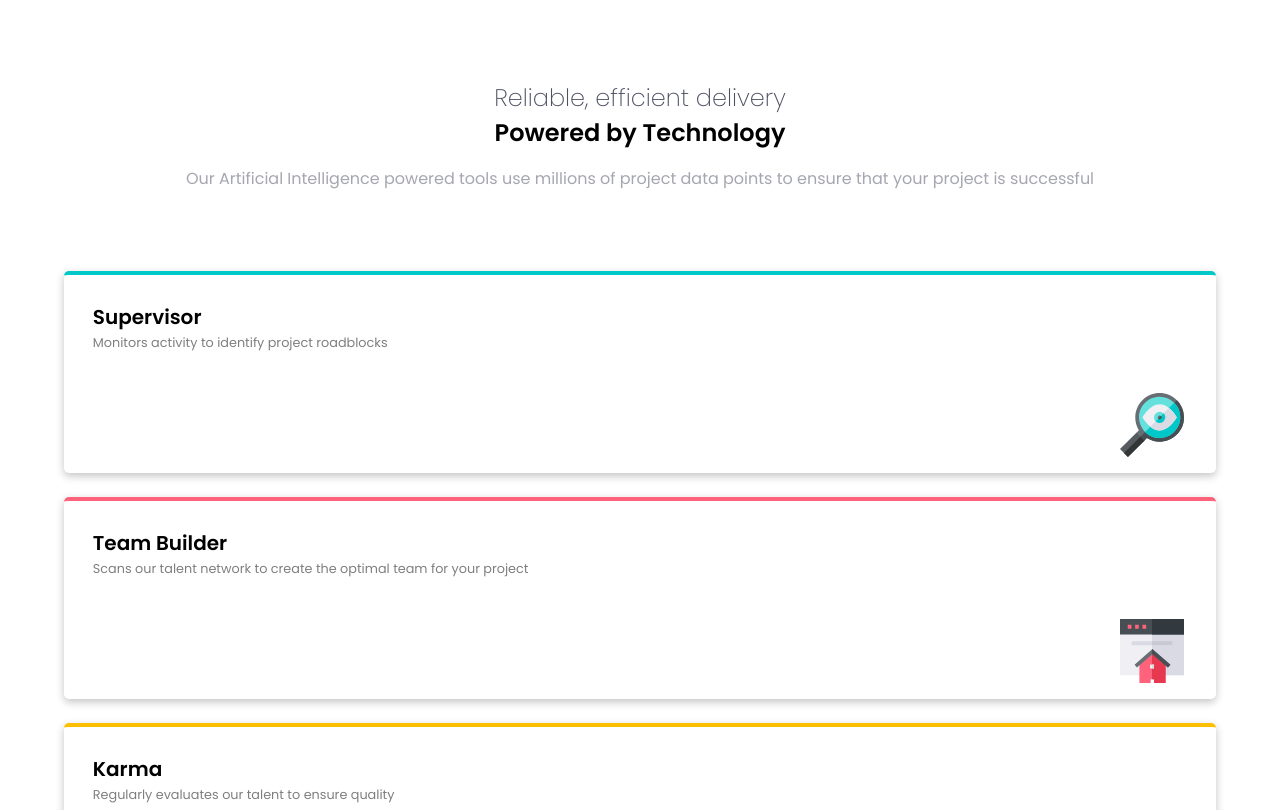
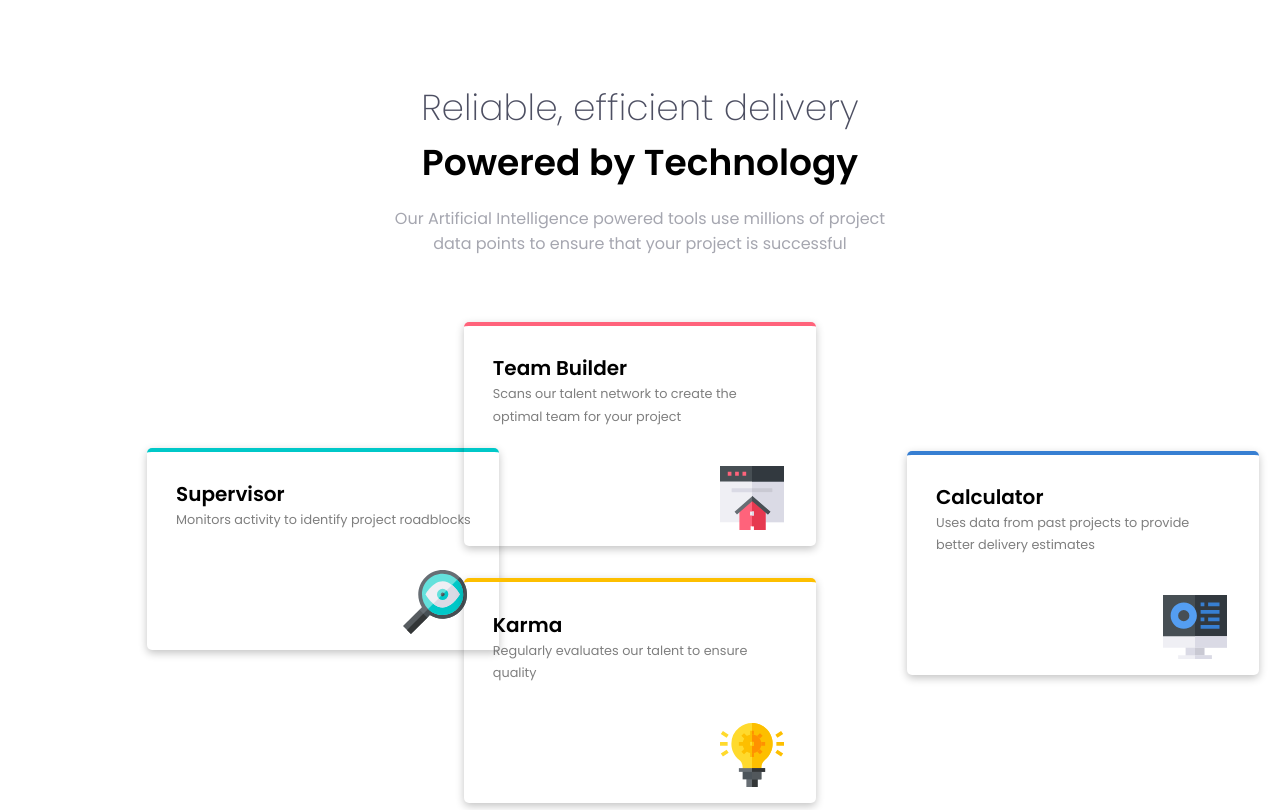
Before and after one commit to KennethChang1/Four-card-feature-section, a plain HTML site: page index.html in a window 1280 px wide. Shown: the top 810 px of the page. Drawn offline with Linux system fonts and the light colour scheme.

Commit message:
finished desktop layout

```diff
--- a/styles.css
+++ b/styles.css
@@ -71,3 +71,45 @@ h1{
     right: 2rem;
     bottom: 1rem;
 }
+
+@media screen and (min-width:700px){
+    h1{
+        font-size: 2.25rem;
+    }
+
+    h2{
+        font-size: 2.25rem;
+    }
+
+    .intro{
+        width: 40%;
+    }
+
+    .card-container{
+        width: 77%;
+    }
+
+    .card{
+        width: 22rem;
+    }
+
+    .card:nth-child(1){
+        top: 7rem;
+    }
+
+    .card:nth-child(2){
+        margin: auto;
+        top: -15rem;
+    }
+
+    .card:nth-child(3){
+        margin: auto;
+        top: -13rem;
+    }
+
+    .card:nth-child(4){
+        left: 47.5rem;
+        top: -35rem;
+    }
+
+}
```
